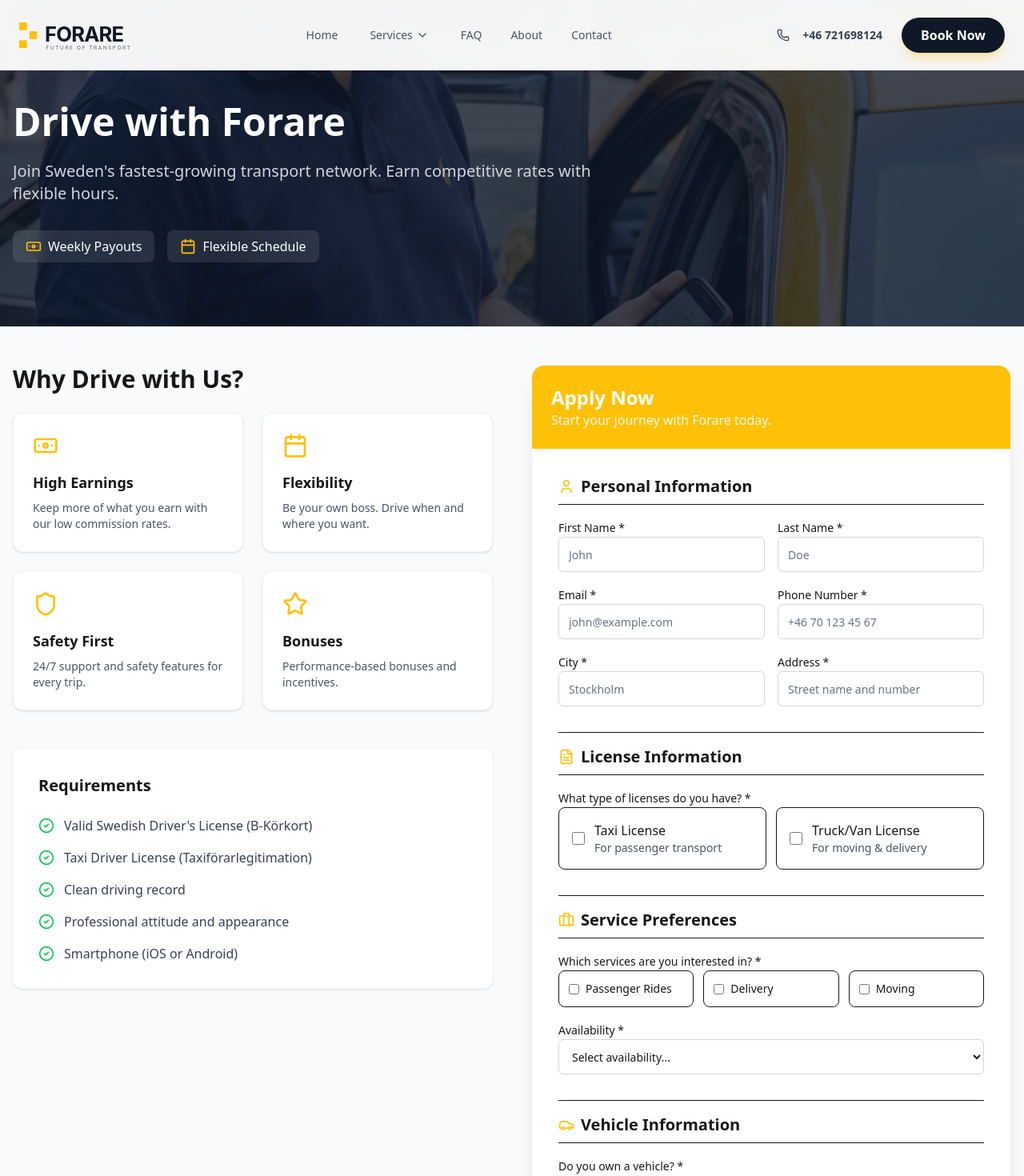
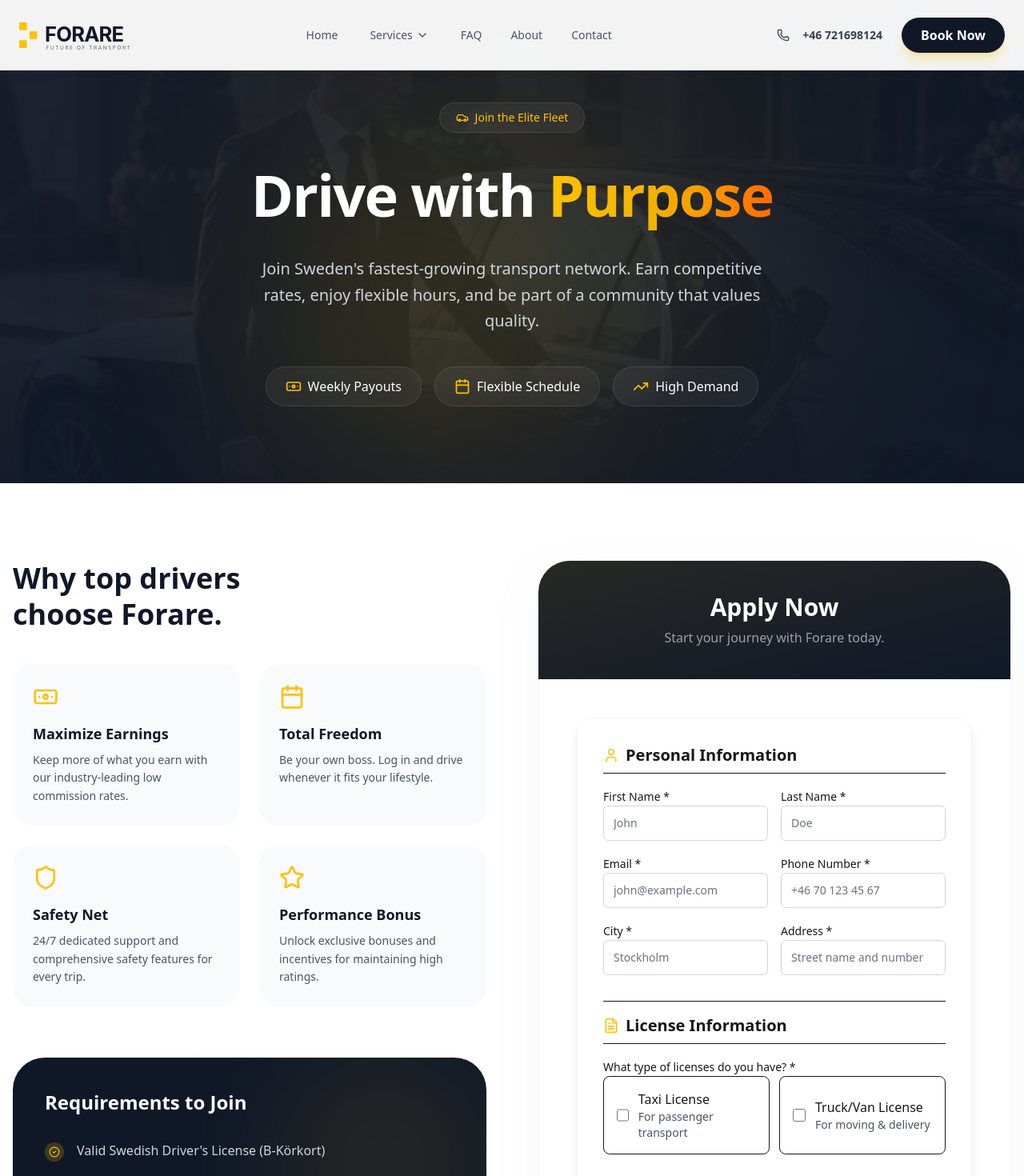
Before and after one commit to amjadjamshad99884-creator/Forare, a Next.js app: page /join-us in a window 1280 px wide. Shown: the top 1470 px of the page at 80% size. Built offline with nearby package versions, Linux system fonts and the light colour scheme.

Commit message:
feat: update hero images and redesign join-us page

```diff
--- a/src/app/join-us/page.tsx
+++ b/src/app/join-us/page.tsx
@@ -1,90 +1,113 @@
 import { DriverForm } from "@/components/forms/DriverForm";
 import { FadeIn } from "@/components/animations/FadeIn";
-import { Banknote, Calendar, CheckCircle2, Shield, Star } from "lucide-react";
+import { Banknote, Calendar, CheckCircle2, Shield, Star, Car, TrendingUp } from "lucide-react";
 import Image from "next/image";
 
 export default function DriverPage() {
     return (
-        <div className="min-h-screen bg-gray-50">
-            {/* Hero Section */}
-            <section className="bg-gray-900 text-white pt-32 pb-20 relative overflow-hidden">
-                <div className="absolute inset-0 opacity-20">
+        <div className="flex flex-col min-h-screen bg-white">
+            {/* Hero Section - Ultra Modern */}
+            <section className="relative pt-32 pb-24 bg-gray-900 overflow-hidden">
+                <div className="absolute inset-0 z-0">
                     <Image
-                        src="/images/driver-enrollment.png"
-                        alt="Driver Background"
+                        src="/images/passenger-hero.png"
+                        alt="Join Forare"
                         fill
-                        className="object-cover"
+                        className="object-cover opacity-40"
+                        priority
                     />
+                    <div className="absolute inset-0 bg-gradient-to-b from-gray-900/90 via-gray-900/80 to-gray-900/95" />
                 </div>
+
+                <div className="absolute inset-0 pointer-events-none z-0">
+                    <div className="absolute top-0 right-1/4 w-[600px] h-[600px] bg-primary/10 rounded-full blur-[150px]" />
+                    <div className="absolute bottom-0 left-1/4 w-96 h-96 bg-yellow-500/10 rounded-full blur-[120px]" />
+                </div>
+
                 <div className="container mx-auto px-4 relative z-10">
-                    <FadeIn direction="up" className="max-w-3xl">
-                        <h1 className="text-4xl md:text-5xl font-bold mb-6">
-                            Drive with Forare
+                    <FadeIn direction="up" className="max-w-4xl mx-auto text-center">
+                        <div className="inline-flex items-center gap-2 mb-8 px-5 py-2 rounded-full bg-white/5 border border-white/10 text-primary text-sm font-medium">
+                            <Car className="w-4 h-4" />
+                            Join the Elite Fleet
+                        </div>
+                        <h1 className="text-5xl md:text-7xl font-bold mb-8 text-white tracking-tight leading-tight">
+                            Drive with <span className="text-transparent bg-clip-text bg-gradient-to-r from-primary via-yellow-500 to-orange-500">Purpose</span>
                         </h1>
-                        <p className="text-xl text-gray-300 mb-8">
-                            Join Sweden&apos;s fastest-growing transport network. Earn competitive rates with flexible hours.
+                        <p className="text-xl text-gray-300 max-w-2xl mx-auto leading-relaxed mb-10">
+                            Join Sweden&apos;s fastest-growing transport network. Earn competitive rates, enjoy flexible hours, and be part of a community that values quality.
                         </p>
-                        <div className="flex gap-4">
-                            <div className="bg-white/10 backdrop-blur-sm px-4 py-2 rounded-lg flex items-center gap-2">
+                        <div className="flex flex-wrap justify-center gap-4">
+                            <div className="flex items-center gap-2 px-6 py-3 rounded-full bg-white/5 border border-white/10 text-white font-medium backdrop-blur-sm">
                                 <Banknote className="w-5 h-5 text-primary" /> Weekly Payouts
                             </div>
-                            <div className="bg-white/10 backdrop-blur-sm px-4 py-2 rounded-lg flex items-center gap-2">
+                            <div className="flex items-center gap-2 px-6 py-3 rounded-full bg-white/5 border border-white/10 text-white font-medium backdrop-blur-sm">
                                 <Calendar className="w-5 h-5 text-primary" /> Flexible Schedule
+                            </div>
+                            <div className="flex items-center gap-2 px-6 py-3 rounded-full bg-white/5 border border-white/10 text-white font-medium backdrop-blur-sm">
+                                <TrendingUp className="w-5 h-5 text-primary" /> High Demand
                             </div>
                         </div>
                     </FadeIn>
                 </div>
             </section>
 
-            <div className="container mx-auto px-4 py-12">
-                <div className="grid lg:grid-cols-2 gap-12">
-                    {/* Left Column: Info */}
-                    <FadeIn direction="right" delay={0.2}>
-                        <div className="mb-12">
-                            <h2 className="text-3xl font-bold mb-6">Why Drive with Us?</h2>
+            {/* Main Content */}
+            <div className="container mx-auto px-4 py-24">
+                <div className="grid lg:grid-cols-12 gap-16 max-w-7xl mx-auto">
+                    {/* Left Column: Benefits & Requirements */}
+                    <div className="lg:col-span-6 space-y-16">
+                        <FadeIn direction="right">
+                            <h2 className="text-4xl font-bold text-gray-900 mb-10 leading-tight">Why top drivers <br />choose Forare.</h2>
                             <div className="grid sm:grid-cols-2 gap-6">
                                 {[
-                                    { icon: Banknote, title: "High Earnings", desc: "Keep more of what you earn with our low commission rates." },
-                                    { icon: Calendar, title: "Flexibility", desc: "Be your own boss. Drive when and where you want." },
-                                    { icon: Shield, title: "Safety First", desc: "24/7 support and safety features for every trip." },
-                                    { icon: Star, title: "Bonuses", desc: "Performance-based bonuses and incentives." },
+                                    { icon: Banknote, title: "Maximize Earnings", desc: "Keep more of what you earn with our industry-leading low commission rates." },
+                                    { icon: Calendar, title: "Total Freedom", desc: "Be your own boss. Log in and drive whenever it fits your lifestyle." },
+                                    { icon: Shield, title: "Safety Net", desc: "24/7 dedicated support and comprehensive safety features for every trip." },
+                                    { icon: Star, title: "Performance Bonus", desc: "Unlock exclusive bonuses and incentives for maintaining high ratings." },
                                 ].map((benefit, index) => (
-                                    <div key={index} className="bg-white p-6 rounded-xl shadow-sm border border-gray-100">
-                                        <benefit.icon className="w-8 h-8 text-primary mb-4" />
-                                        <h3 className="font-bold text-lg mb-2">{benefit.title}</h3>
-                                        <p className="text-gray-600 text-sm">{benefit.desc}</p>
+                                    <div key={index} className="group p-6 rounded-3xl bg-gray-50 border border-transparent hover:border-primary/20 hover:bg-white hover:shadow-xl transition-all duration-300">
+                                        <benefit.icon className="w-8 h-8 text-primary mb-4 group-hover:scale-110 transition-transform" />
+                                        <h3 className="font-bold text-lg text-gray-900 mb-2">{benefit.title}</h3>
+                                        <p className="text-sm text-gray-600 leading-relaxed">{benefit.desc}</p>
                                     </div>
                                 ))}
                             </div>
-                        </div>
+                        </FadeIn>
 
-                        <div className="bg-white p-8 rounded-xl shadow-sm">
-                            <h3 className="text-xl font-bold mb-6">Requirements</h3>
-                            <ul className="space-y-4">
+                        <FadeIn direction="right" delay={0.2}>
+                            <div className="p-10 rounded-[40px] bg-gray-900 text-white relative overflow-hidden">
+                                <div className="absolute top-0 right-0 w-64 h-64 bg-primary/10 rounded-full blur-[80px]" />
+                                <h3 className="text-2xl font-bold mb-8 relative z-10">Requirements to Join</h3>
+                                <ul className="space-y-4 relative z-10">
                                     {[
                                         "Valid Swedish Driver's License (B-Körkort)",
                                         "Taxi Driver License (Taxiförarlegitimation)",
-                                    "Clean driving record",
+                                        "Clean driving record (No major violations)",
                                         "Professional attitude and appearance",
-                                    "Smartphone (iOS or Android)",
+                                        "Smartphone (iOS or Android) with data",
                                     ].map((req, index) => (
-                                    <li key={index} className="flex items-center gap-3 text-gray-700">
-                                        <CheckCircle2 className="w-5 h-5 text-green-500 flex-shrink-0" />
-                                        {req}
+                                        <li key={index} className="flex items-start gap-4 text-gray-300">
+                                            <div className="flex-shrink-0 w-6 h-6 rounded-full bg-primary/20 text-primary flex items-center justify-center mt-0.5">
+                                                <CheckCircle2 className="w-3.5 h-3.5" />
+                                            </div>
+                                            <span>{req}</span>
                                         </li>
                                     ))}
                                 </ul>
                             </div>
                         </FadeIn>
+                    </div>
 
-                    {/* Right Column: Form */}
-                    <FadeIn direction="left" delay={0.4}>
-                        <div className="bg-white rounded-2xl shadow-xl overflow-hidden border border-gray-100">
-                            <div className="bg-primary p-6 text-white">
-                                <h3 className="text-2xl font-bold">Apply Now</h3>
-                                <p className="opacity-90">Start your journey with Forare today.</p>
+                    {/* Right Column: Application Form */}
+                    <div className="lg:col-span-6">
+                        <FadeIn direction="left" delay={0.3}>
+                            <div className="bg-white rounded-[40px] shadow-2xl shadow-gray-200/50 border border-gray-100 overflow-hidden sticky top-32">
+                                <div className="bg-gray-900 p-10 text-center relative overflow-hidden">
+                                    <div className="absolute inset-0 bg-gradient-to-br from-primary/20 to-transparent opacity-50" />
+                                    <h3 className="text-3xl font-bold text-white mb-2 relative z-10">Apply Now</h3>
+                                    <p className="text-gray-400 relative z-10">Start your journey with Forare today.</p>
                                 </div>
-                            <div className="p-0">
+                                <div className="p-10 md:p-12">
                                     <DriverForm />
                                 </div>
                             </div>
@@ -92,5 +115,6 @@
                     </div>
                 </div>
             </div>
+        </div>
     );
 }
--- a/src/app/passenger/page.tsx
+++ b/src/app/passenger/page.tsx
@@ -8,7 +8,18 @@
         <div className="flex flex-col min-h-screen bg-white">
             {/* Hero Section - Ultra Modern */}
             <section className="relative pt-32 pb-24 bg-gray-900 overflow-hidden">
-                <div className="absolute inset-0">
+                <div className="absolute inset-0 z-0">
+                    <Image
+                        src="/images/passenger-hero.png"
+                        alt="Passenger Services"
+                        fill
+                        className="object-cover opacity-50"
+                        priority
+                    />
+                    <div className="absolute inset-0 bg-gradient-to-b from-gray-900/90 via-gray-900/80 to-gray-900/95" />
+                </div>
+
+                <div className="absolute inset-0 pointer-events-none z-0">
                     <div className="absolute top-0 left-1/4 w-96 h-96 bg-primary/20 rounded-full blur-[120px]" />
                     <div className="absolute bottom-0 right-1/4 w-96 h-96 bg-yellow-500/10 rounded-full blur-[120px]" />
                 </div>
```
Also changed, not shown: src/app/delivery/page.tsx (+12 -1 lines), public/images/delivery-hero.png (added), public/images/passenger-hero.png (added). Lines whose indentation alone changed are shown as unchanged.
